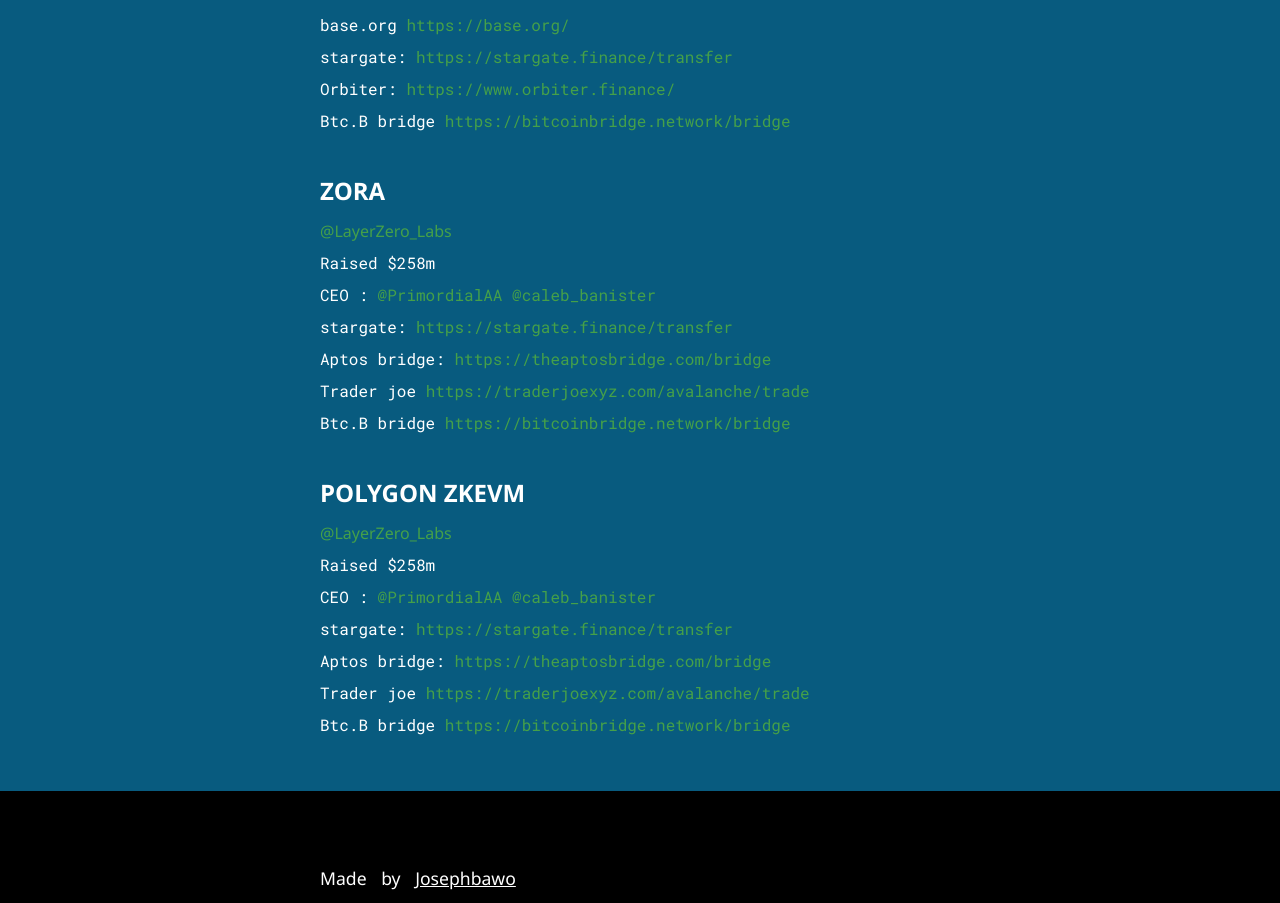
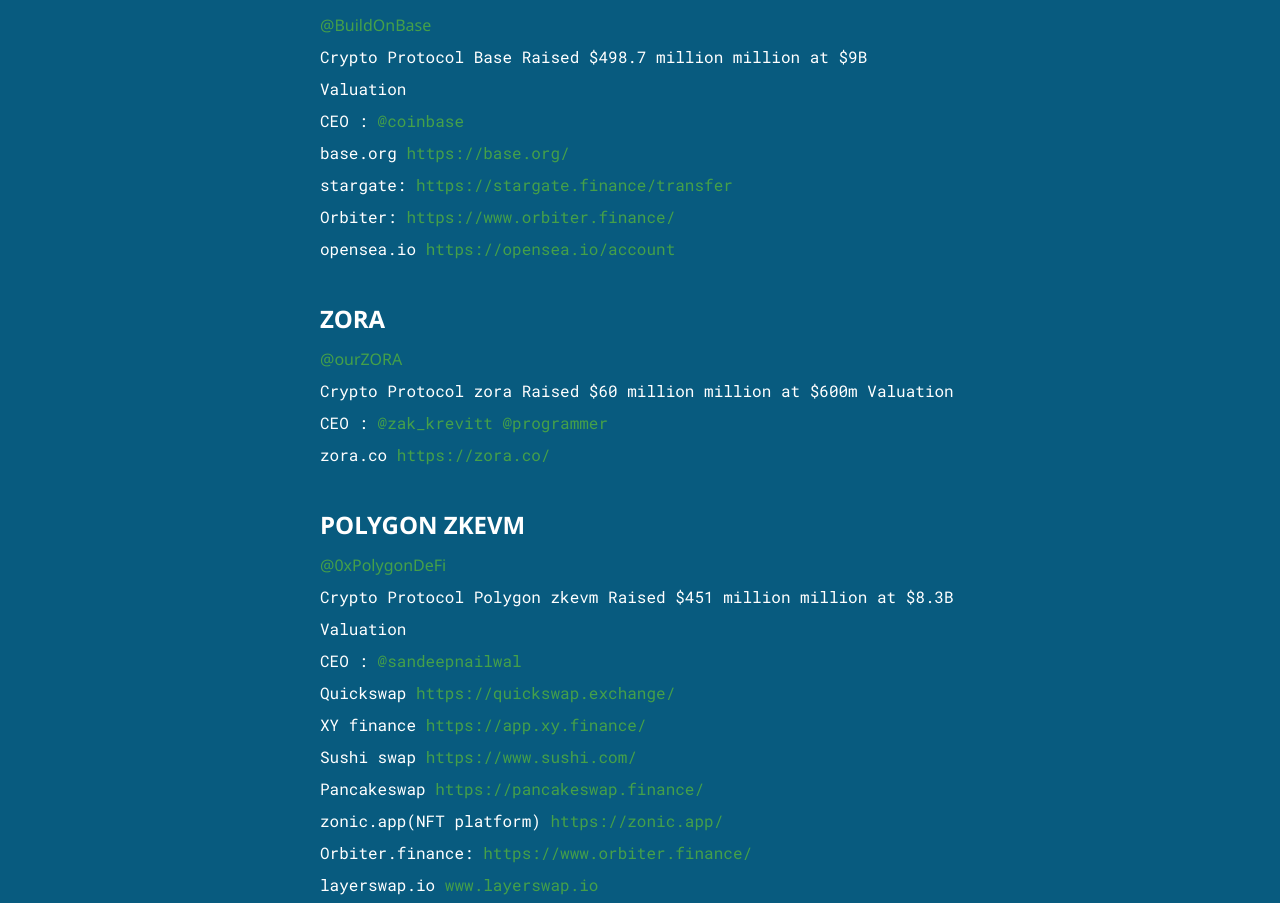
Before and after one commit to Joebakid/NFT-blog, a plain HTML site: page link.html in a window 1280 px wide. Shown: the part 1697-2600 px from the top of the page. Drawn offline with nearby package versions, Linux system fonts and the light colour scheme; a web font is replaced by a local one.

Commit message:
links for all major airdrop project except starkent

```diff
--- a/link.html
+++ b/link.html
@@ -66,7 +66,7 @@
               >@LayerZero_Labs</a
             >
             <p class="fund-raised">
-              Crypto Protocol LayerZero Raises $120M at $3B Valuation
+              Crypto Protocol LayerZero Raises $293M at $3B Valuation
             </p>
             <p class="ceo-project">
               CEO :
@@ -118,7 +118,7 @@
               >@Zksync</a
             >
             <p class="fund-raised">
-              Crypto Protocol Zksync Raises $458 million at $3B Valuation
+              Crypto Protocol Zksync Raises $458 million at $1.25B Valuation
             </p>
             <p class="ceo-project">
               CEO :
@@ -213,6 +213,24 @@
               <a class="links-project" href="https://www.bilinear.io/"
                 >https://www.bilinear.io/</a
               >
+              <br />
+              app.symbiosis.finance
+              <a
+                class="links-project"
+                href="https://app.symbiosis.finance/swap?chainIn=Ethereum&tokenIn=ETH"
+              >
+                app.symbiosis.finance</a
+              >
+              <br />
+              Izumi
+              <a class="links-project" href="https://izumi.finance/home"
+                >https://izumi.finance/home</a
+              >
+              <br />
+              zonic.app(NFT platform)
+              <a class="links-project" href="https://zonic.app/"
+                >https://zonic.app/</a
+              >
             </p>
           </div>
 
@@ -221,7 +239,10 @@
             <a class="links-project" href="https://twitter.com/BuildOnBase"
               >@BuildOnBase</a
             >
-            <p class="fund-raised">Raised $258m</p>
+            <p class="fund-raised">
+              Crypto Protocol Base Raised $498.7 million million at $9B
+              Valuation
+            </p>
             <p class="ceo-project">
               CEO :
 
@@ -247,87 +268,96 @@
               >
 
               <br />
-              Btc.B bridge
-              <a
-                class="links-project"
-                href="https://bitcoinbridge.network/bridge"
-                >https://bitcoinbridge.network/bridge</a
+              opensea.io
+              <a class="links-project" href="https://opensea.io/account"
+                >https://opensea.io/account</a
               >
             </p>
           </div>
 
           <div class="my-3">
             <h2>ZORA</h2>
-            <a class="links-project" href="">@LayerZero_Labs</a>
-            <p class="fund-raised">Raised $258m</p>
+            <a class="links-project" href="https://twitter.com/ourZORA"
+              >@ourZORA</a
+            >
+            <p class="fund-raised">
+              Crypto Protocol zora Raised $60 million million at $600m Valuation
+            </p>
             <p class="ceo-project">
               CEO :
 
-              <a class="links-project" href="">@PrimordialAA</a>
-              <a class="links-project" href="">@caleb_banister</a>
+              <a class="links-project" href="https://twitter.com/zak_krevitt"
+                >@zak_krevitt</a
+              >
+              <a class="links-project" href="https://twitter.com/programmer"
+                >@programmer</a
+              >
             </p>
 
             <p>
-              stargate:
-              <a class="links-project" href="https://stargate.finance/transfer"
-                >https://stargate.finance/transfer</a
-              >
-              <br />
-              Aptos bridge:
-              <a class="links-project" href="https://theaptosbridge.com/bridge"
-                >https://theaptosbridge.com/bridge</a
-              >
-              <br />
-              Trader joe
-              <a
-                class="links-project"
-                href="https://traderjoexyz.com/avalanche/trade"
-                >https://traderjoexyz.com/avalanche/trade</a
-              >
-              <br />
-              Btc.B bridge
-              <a
-                class="links-project"
-                href="https://bitcoinbridge.network/bridge"
-                >https://bitcoinbridge.network/bridge</a
+              zora.co
+              <a class="links-project" href="https://zora.co/"
+                >https://zora.co/</a
               >
             </p>
           </div>
 
           <div class="my-3">
             <h2>POLYGON ZKEVM</h2>
-            <a class="links-project" href="">@LayerZero_Labs</a>
-            <p class="fund-raised">Raised $258m</p>
+            <a class="links-project" href="https://twitter.com/0xPolygonDeFi"
+              >@0xPolygonDeFi</a
+            >
+            <p class="fund-raised">
+              Crypto Protocol Polygon zkevm Raised $451 million million at $8.3B
+              Valuation
+            </p>
             <p class="ceo-project">
               CEO :
 
-              <a class="links-project" href="">@PrimordialAA</a>
-              <a class="links-project" href="">@caleb_banister</a>
+              <a
+                class="links-project"
+                href="https://twitter.com/sandeepnailwal?lang=en"
+                >@sandeepnailwal</a
+              >
             </p>
 
             <p>
-              stargate:
-              <a class="links-project" href="https://stargate.finance/transfer"
-                >https://stargate.finance/transfer</a
+              Quickswap
+              <a class="links-project" href="https://quickswap.exchange/"
+                >https://quickswap.exchange/</a
               >
               <br />
-              Aptos bridge:
-              <a class="links-project" href="https://theaptosbridge.com/bridge"
-                >https://theaptosbridge.com/bridge</a
+              XY finance
+              <a class="links-project" href="https://app.xy.finance/"
+                >https://app.xy.finance/</a
               >
               <br />
-              Trader joe
-              <a
-                class="links-project"
-                href="https://traderjoexyz.com/avalanche/trade"
-                >https://traderjoexyz.com/avalanche/trade</a
+              Sushi swap
+              <a class="links-project" href="https://www.sushi.com/"
+                >https://www.sushi.com/</a
               >
               <br />
-              Btc.B bridge
-              <a
-                class="links-project"
-                href="https://bitcoinbridge.network/bridge"
-                >https://bitcoinbridge.network/bridge</a
+              Pancakeswap
+              <a class="links-project" href="https://pancakeswap.finance/"
+                >https://pancakeswap.finance/</a
+              >
+              <br />
+              zonic.app(NFT platform)
+              <a class="links-project" href="https://zonic.app/"
+                >https://zonic.app/</a
+              >
+              <br />
+              Orbiter.finance:
+              <a class="links-project" href="https://www.orbiter.finance/"
+                >https://www.orbiter.finance/</a
+              >
+              <br />
+              layerswap.io
+              <a class="links-project" href="layerswap.io">www.layerswap.io</a>
+              <br />
+              satori.finance
+              <a class="links-project" href=" https://satori.finance/">
+                https://satori.finance/</a
               >
             </p>
           </div>
```
